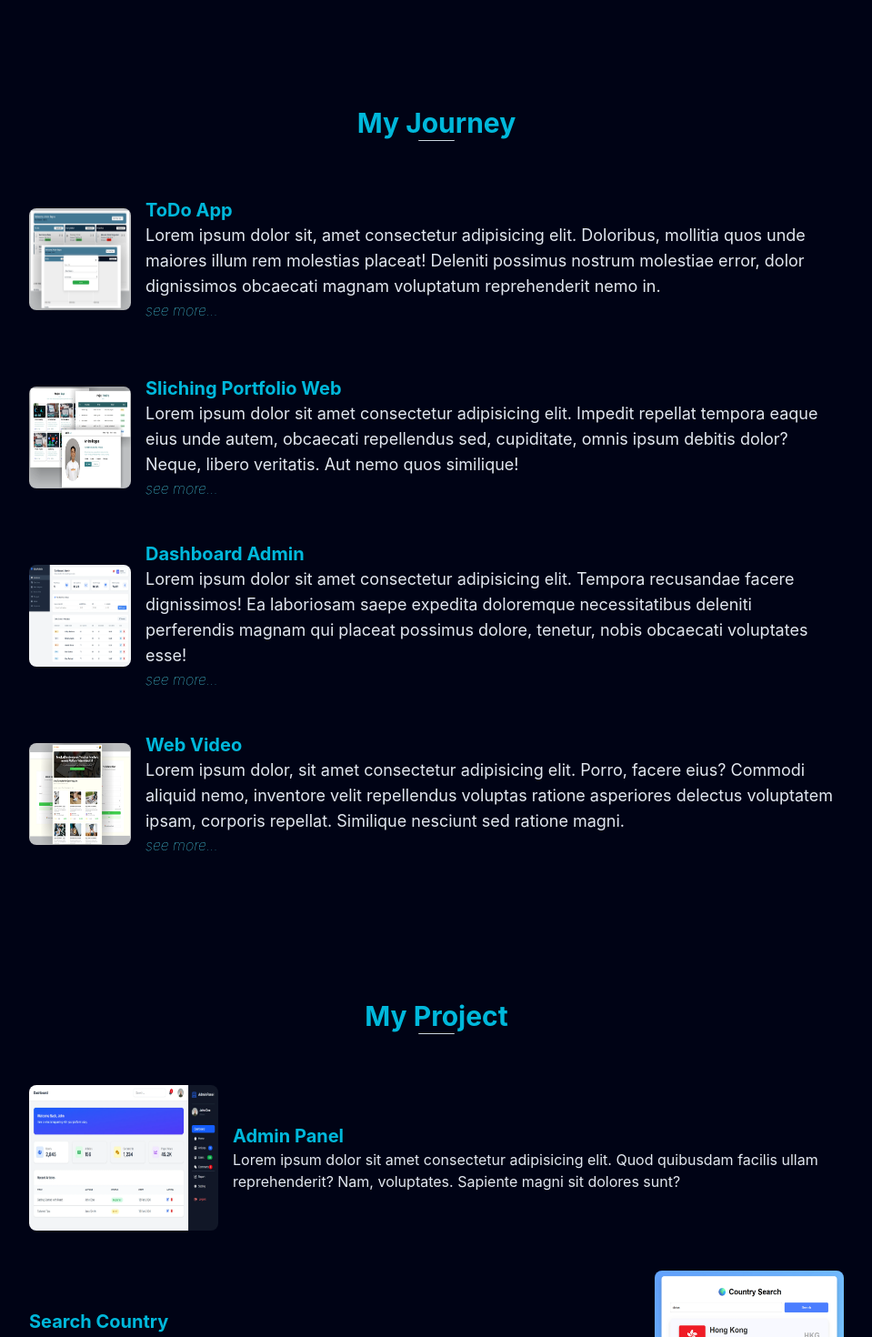
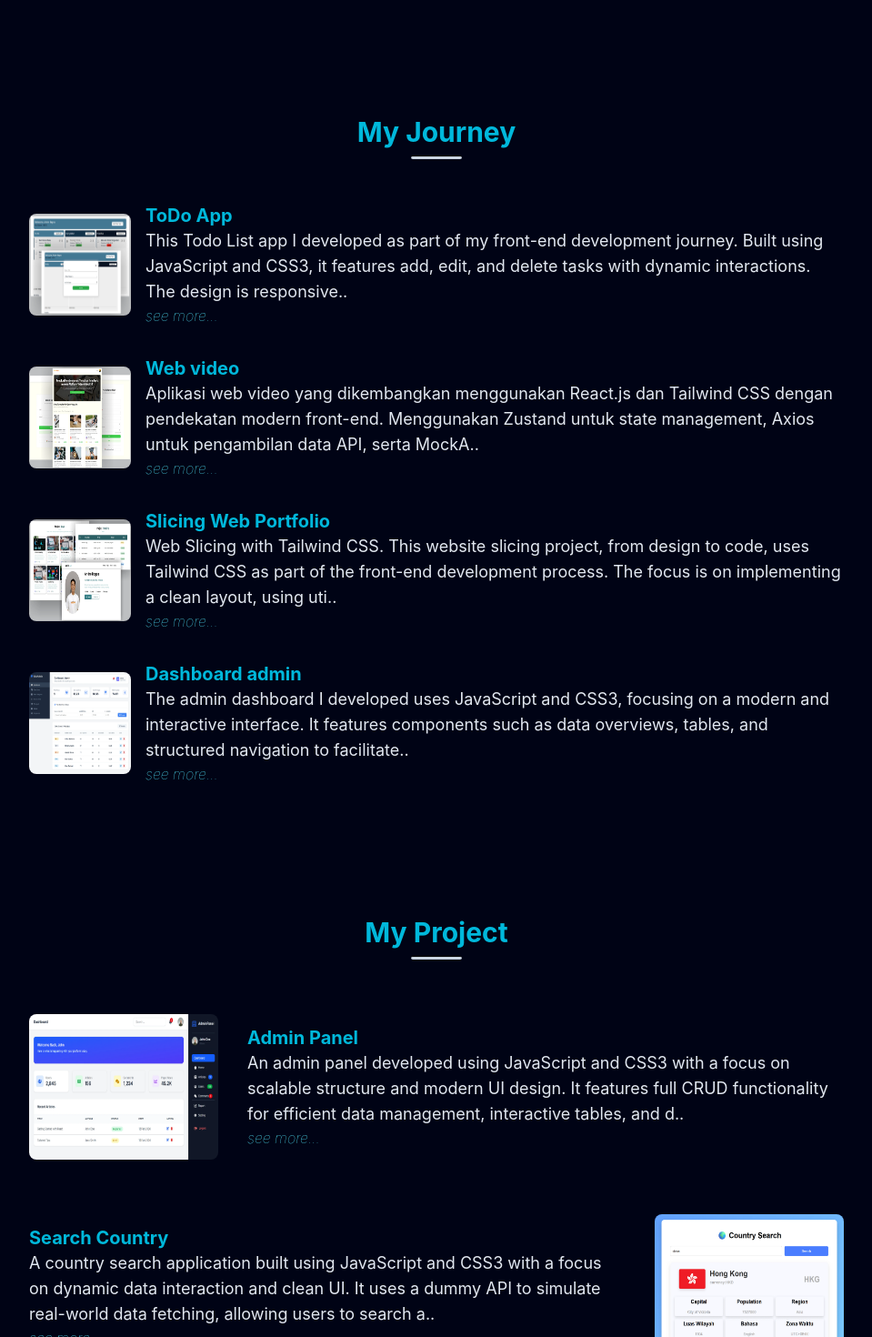
Before and after one commit to andrebagus18/my-portfolio, a React (Vite) app: page / in a window 1280 px wide. Shown: the part 1330-2800 px from the top of the page at 91% size, without its empty margins (160-1119 px from the left). Built offline with nearby package versions, Linux system fonts and the light colour scheme.

Commit message:
maintain integrate state and description card

```diff
--- a/package.json
+++ b/package.json
@@ -16,7 +16,8 @@
     "react": "^19.2.4",
     "react-dom": "^19.2.4",
     "react-router-dom": "^7.14.1",
-    "tailwindcss": "^4.2.2"
+    "tailwindcss": "^4.2.2",
+    "zustand": "^5.0.12"
   },
   "devDependencies": {
     "@eslint/js": "^9.39.4",
--- a/src/components/atoms/btnMore.jsx
+++ b/src/components/atoms/btnMore.jsx
@@ -1,8 +1,17 @@
-function BtnMore() {
+import UseText from "../../store/useTExt";
+
+function BtnMore({ onClick }) {
+  // ambil semua data nya
+  const isExpand = UseText((state) => state.isExpand);
+  const toggleText = UseText((state) => state.toggleText);
+
   return (
     <>
-      <button className="bg-none border-none text-cyan-300 font-thin text-md italic text-left cursor-pointer">
-        see more...
+      <button
+        onClick={onClick}
+        className="bg-none border-none text-cyan-300 font-thin text-md italic text-left cursor-pointer"
+      >
+        {isExpand ? "show less..." : "see more..."}
       </button>
     </>
   );
--- /dev/null
+++ b/src/components/atoms/cards.jsx
@@ -0,0 +1,19 @@
+import BtnMore from "./btnMore";
+import { useState } from "react";
+
+function Cards({ text }) {
+  const [isExpand, setIsExpand] = useState(false);
+  const limit = 200;
+
+  const renderText = isExpand ? text : `${text.substring(0, limit)}..`;
+  return (
+    <>
+      <span className="text-slate-200 font-normal text-md md:text-lg">
+        {renderText}
+      </span>
+      <BtnMore isExpand={isExpand} onClick={() => setIsExpand(!isExpand)} />
+    </>
+  );
+}
+
+export default Cards;
--- a/src/components/atoms/headTitle.jsx
+++ b/src/components/atoms/headTitle.jsx
@@ -2,7 +2,7 @@ function HeadTitle({ label }) {
   return (
     <div className="flex flex-col items-center mb-4">
       <h1 className="text-cyan-500 font-bold text-3xl">{label}</h1>
-      <hr className="w-10 rounded-full h-0.5 bg-slate-300" />
+      <hr className="w-14 rounded-full h-1 mt-2 bg-slate-300" />
     </div>
   );
 }
--- a/src/components/molecules/heroDesc.jsx
+++ b/src/components/molecules/heroDesc.jsx
@@ -5,7 +5,7 @@ function HeroDesc() {
     <div className="w-full">
       <div id="home" className="pt-20">
         <span className="text-cyan-500 font-normal italic text-sm md:text-lg">
-          Hello, Myself
+          Hello, I'm
         </span>
         <h1 className="text-cyan-500 font-bold text-4xl mt-2 md:text-5xl">
           Andre
--- a/src/components/organisms/card.jsx
+++ b/src/components/organisms/card.jsx
@@ -1,10 +1,10 @@
+import Cards from "../atoms/cards";
+import CardImage from "../atoms/cardImage";
+import CardHead from "../atoms/cardHead";
 import toDoApp from "../../assets/toDoApp.webp";
 import webVideo from "../../assets/webVideo.webp";
 import sPort from "../../assets/slicingPort.webp";
 import dashAdmin from "../../assets/dashAdmin.webp";
-import CardImage from "../atoms/cardImage";
-import BtnMore from "../atoms/btnMore";
-import CardHead from "../atoms/cardHead";
 
 function CardJourney() {
   return (
@@ -13,52 +13,28 @@ function CardJourney() {
         <CardImage target={toDoApp} />
         <div className="flex flex-col">
           <CardHead label="ToDo App" />
-          <span className="text-slate-200 font-normal text-md md:text-lg">
-            Lorem ipsum dolor sit, amet consectetur adipisicing elit. Doloribus,
-            mollitia quos unde maiores illum rem molestias placeat! Deleniti
-            possimus nostrum molestiae error, dolor dignissimos obcaecati magnam
-            voluptatum reprehenderit nemo in.
-          </span>
-          <BtnMore />
+          <Cards text="This Todo List app I developed as part of my front-end development journey. Built using JavaScript and CSS3, it features add, edit, and delete tasks with dynamic interactions. The design is responsive so it remains comfortable to use on various devices, including mobile, with a simple and user-friendly interface." />
+        </div>
+      </div>
+      <div className="flex items-center gap-4">
+        <CardImage target={webVideo} />
+        <div className="flex flex-col">
+          <CardHead label="Web video" />
+          <Cards text="Aplikasi web video yang dikembangkan menggunakan React.js dan Tailwind CSS dengan pendekatan modern front-end. Menggunakan Zustand untuk state management, Axios untuk pengambilan data API, serta MockAPI sebagai sumber data. Dilengkapi dengan fitur login dan register dengan desain responsif, sehingga memberikan pengalaman pengguna yang aman, interaktif, dan nyaman di berbagai perangkat. Aplikasi ini juga menampilkan daftar video dengan performa optimal dan UI yang clean serta modern." />
         </div>
       </div>
       <div className="flex items-center gap-4">
         <CardImage target={sPort} />
         <div className="flex flex-col">
-          <CardHead label="Sliching Portfolio Web" />
-          <span className="text-slate-200 font-normal text-md md:text-lg">
-            Lorem ipsum dolor sit amet consectetur adipisicing elit. Impedit
-            repellat tempora eaque eius unde autem, obcaecati repellendus sed,
-            cupiditate, omnis ipsum debitis dolor? Neque, libero veritatis. Aut
-            nemo quos similique!
-          </span>
-          <BtnMore />
+          <CardHead label="Slicing Web Portfolio" />
+          <Cards text="Web Slicing with Tailwind CSS. This website slicing project, from design to code, uses Tailwind CSS as part of the front-end development process. The focus is on implementing a clean layout, using utility-first styling, and ensuring a responsive display across various screen sizes. The final result features a consistent, modern UI optimized for both desktop and mobile user experiences." />
         </div>
       </div>
       <div className="flex items-center gap-4">
         <CardImage target={dashAdmin} />
         <div className="flex flex-col">
-          <CardHead label="Dashboard Admin" />
-          <span className="text-slate-200 font-normal text-md md:text-lg">
-            Lorem ipsum dolor sit amet consectetur adipisicing elit. Tempora
-            recusandae facere dignissimos! Ea laboriosam saepe expedita
-            doloremque necessitatibus deleniti perferendis magnam qui placeat
-            possimus dolore, tenetur, nobis obcaecati voluptates esse!
-          </span>
-          <BtnMore />
-        </div>
-      </div>
-      <div className="flex items-center gap-4">
-        <CardImage target={webVideo} />
-        <div className="flex flex-col">
-          <CardHead label="Web Video" />
-          <span className="text-slate-200 font-normal text-md md:text-lg">
-            Lorem ipsum dolor, sit amet consectetur adipisicing elit. Porro,
-            facere eius? Commodi aliquid nemo, inventore velit repellendus
-            voluptas ratione asperiores delectus voluptatem ipsam, corporis
-            repellat. Similique nesciunt sed ratione magni.
-          </span>
-          <BtnMore />
+          <CardHead label="Dashboard admin" />
+          <Cards text="The admin dashboard I developed uses JavaScript and CSS3, focusing on a modern and interactive interface. It features components such as data overviews, tables, and structured navigation to facilitate data management. The design is responsive and clean, ensuring a comfortable and visually appealing experience across various devices." />
         </div>
       </div>
     </div>
--- a/src/components/organisms/cardProject.jsx
+++ b/src/components/organisms/cardProject.jsx
@@ -3,47 +3,38 @@ import ProjectImage from "../atoms/projectImage";
 import adminPanel from "../../assets/adminPanel.webp";
 import sCountry from "../../assets/searchCountry.webp";
 import tBlog from "../../assets/techBlog.webp";
+import Cards from "../atoms/cards";
 
 function CardProject() {
   return (
+    <>
       <div className="grid grid-rows-3 gap-6 mt-8 w-full lg:w-4xl justify-center items-center">
         {/* card 1 */}
-      <div className=" flex gap-4 items-center">
+        <div className=" flex gap-8 items-center">
           <ProjectImage target={adminPanel} />
           <div className="flex flex-col">
             <HeadProject label="Admin Panel" />
-          <span className="text-slate-200 text-md">
-            Lorem ipsum dolor sit amet consectetur adipisicing elit. Quod
-            quibusdam facilis ullam reprehenderit? Nam, voluptates. Sapiente
-            magni sit dolores sunt?
-          </span>
+            <Cards text="An admin panel developed using JavaScript and CSS3 with a focus on scalable structure and modern UI design. It features full CRUD functionality for efficient data management, interactive tables, and dynamic user interfaces. The system also includes role-based access concepts, improving control and security. Built with a responsive layout, it ensures a seamless experience across desktop and mobile devices while maintaining a clean, professional, and visually engaging interface." />
           </div>
         </div>
         {/* card 2 */}
-      <div className="flex gap-4 mt-2 items-center">
+        <div className="flex gap-8 mt-6 items-center">
           <div className="flex flex-col">
             <HeadProject label="Search Country" />
-          <span className="text-slate-200 text-md">
-            Lorem ipsum dolor sit amet consectetur adipisicing elit. Quod
-            quibusdam facilis ullam reprehenderit? Nam, voluptates. Sapiente
-            magni sit dolores sunt?
-          </span>
+            <Cards text="A country search application built using JavaScript and CSS3 with a focus on dynamic data interaction and clean UI. It uses a dummy API to simulate real-world data fetching, allowing users to search and explore country information in real-time. Designed with a responsive layout, the app provides a smooth and user-friendly experience across desktop and mobile devices with a modern and minimal interface." />
           </div>
           <ProjectImage target={sCountry} />
         </div>
         {/* card 3 */}
-      <div className="flex gap-4 mt-4 items-center">
+        <div className="flex gap-8 mt-2 items-center">
           <ProjectImage target={tBlog} />
           <div className="flex flex-col">
             <HeadProject label="Tech Blog" />
-          <span className="text-slate-200 text-md">
-            Lorem ipsum dolor sit amet consectetur adipisicing elit. Quod
-            quibusdam facilis ullam reprehenderit? Nam, voluptates. Sapiente
-            magni sit dolores sunt?
-          </span>
+            <Cards text="A website slicing project focused on converting modern tech design into a fully functional front-end using HTML, CSS, and JavaScript. Emphasizes clean code structure, pixel-perfect implementation, and responsive design across various screen sizes. The result delivers a sleek, modern tech-style interface with smooth layout and consistent user experience on both desktop and mobile devices." />
           </div>
         </div>
       </div>
+    </>
   );
 }
 
--- a/src/components/organisms/sendMail.jsx
+++ b/src/components/organisms/sendMail.jsx
@@ -5,7 +5,7 @@ function SendMail() {
   return (
     <>
       <div className="mt-20" id="mail">
-        <HeadTitle />
+        <HeadTitle label="Let's Connect and Say Hi" />
         <div className="w-full flex items-center justify-center">
           <div className="w-full flex flex-col md:w-lg">
             <SendForm />
--- /dev/null
+++ b/src/store/useTExt.js
@@ -0,0 +1,10 @@
+import { create } from "zustand";
+
+const useText = create((set) => ({
+  isExpand: false,
+
+  //   function toggle untuk button
+  toggleText: () => (state) => ({ isExpand: !state }),
+}));
+
+export default useText;
```
Also changed, not shown: src/components/molecules/form.jsx (+37 -15 lines), 1 other file (tests, documents, lock files or other folders). Lines whose indentation alone changed are shown as unchanged.
